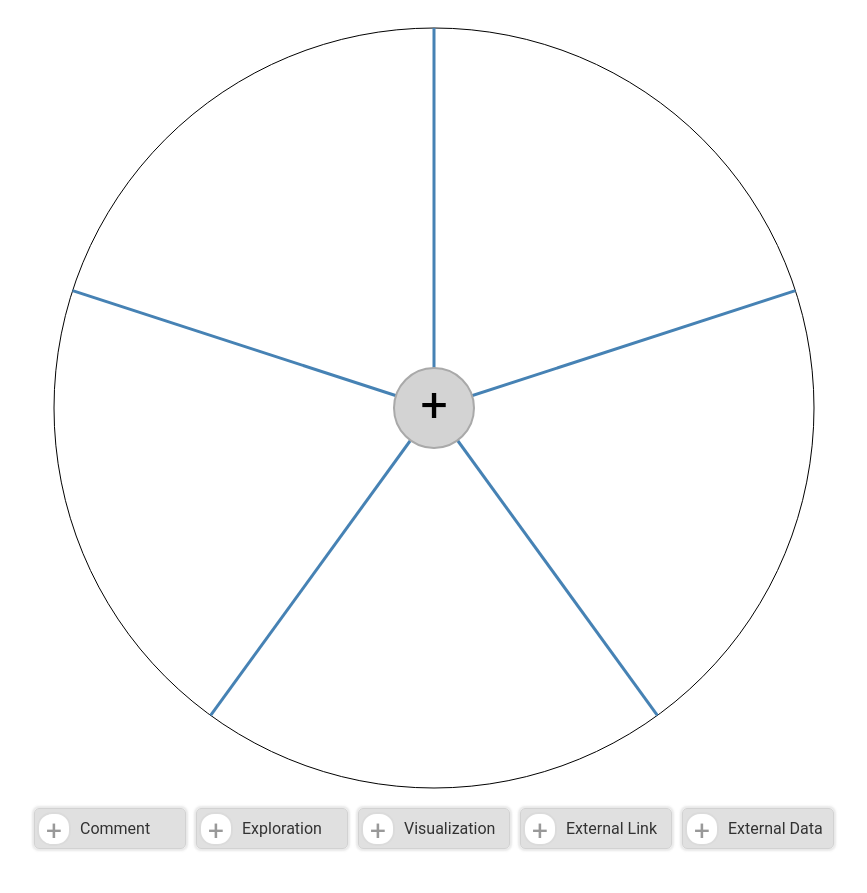
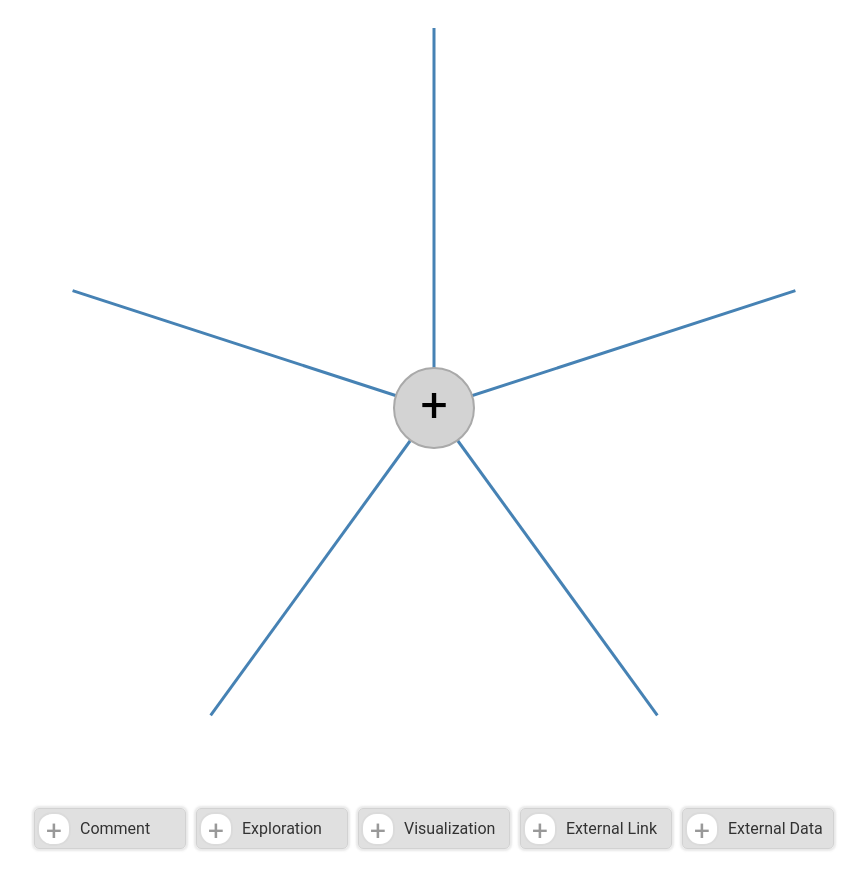
Before and after one commit to ResidentMario/data-graphs, a React app: page / in a window 1280 px wide. Shown: the whole page, without its empty margins (206-1073 px from the left). Built offline with nearby package versions, Linux system fonts and the light colour scheme.

Commit message:
Some visual tweaks and de-overplotting.

```diff
--- a/index.css
+++ b/index.css
@@ -21,7 +21,7 @@
     stroke: darkgray;
     stroke-width: 2px;
 }
-.data-package-node-circle:hover {
+.data-package-node-mouseover {
     stroke: black;
     fill: #eee;
     cursor: pointer;
--- a/src/containers/graph.js
+++ b/src/containers/graph.js
@@ -13,18 +13,12 @@ class Graph extends Component {
         let r = 380;
         let node_r = 40;
 
-        viz.append("circle")
-            .attr("r", r)
-            .attr("cx", "0")
-            .attr("cy", "0")
-            .attr("stroke", "black")
-            .attr("fill", "transparent");
-
         const degreesToRadians = d => d * (Math.PI / 180);
 
         let pentagon_points = [...Array(5).keys()]
             .map(i => [r * Math.cos(degreesToRadians(90 - 72 * i)), r * Math.sin(degreesToRadians(90 - 72 * i))]);
 
+        // Note: this overplots.
         viz.append("g")
             .selectAll("line")
             .data(pentagon_points)
@@ -65,6 +59,7 @@ class Graph extends Component {
             return [node_depth * Math.cos(degreesToRadians(angle)), node_depth * Math.sin(degreesToRadians(angle))];
         }
 
+        d3.select(".data-package-node-circle").remove();
         viz.append("circle")
             .attr("cx", 0)
             .attr("cy", 0)
@@ -72,7 +67,9 @@ class Graph extends Component {
             .classed("data-package-node-circle", true)
             .classed("data-package-node-circle-todo", this.props.data_package_defined)
             .classed("data-package-node-circle-initialized", !this.props.data_package_defined)
-            .on("click", () => { this.props.onClickDataPackageNode(); });
+            .on("click", () => { this.props.onClickDataPackageNode(); })
+            .on("mouseover", () => { d3.select(".data-package-node-circle").classed("data-package-node-mouseover", true); })
+            .on("mouseout",  () => { d3.select(".data-package-node-circle").classed("data-package-node-mouseover", false); });
 
         let data_package_node_text_label = this.props.data_package_defined ? '💾' : '+';
         viz.append("text")
@@ -82,7 +79,9 @@ class Graph extends Component {
             .attr("text-anchor", "middle")
             .attr("alignment-baseline", "middle")
             .text(data_package_node_text_label)
-            .on("click", () => { this.props.onClickDataPackageNode(); });
+            .on("click", () => { this.props.onClickDataPackageNode(); })
+            .on("mouseover", () => { d3.select(".data-package-node-circle").classed("data-package-node-mouseover", true); })
+            .on("mouseout",  () => { d3.select(".data-package-node-circle").classed("data-package-node-mouseover", false); });
 
         for (let cls of Object.keys(this.props.contents)) {
 
@@ -101,7 +100,7 @@ class Graph extends Component {
                     .attr("stroke-width", "2px")
                     .attr('transform', 'scale(1, -1)')
                     .classed("node-circle", true)
-                    .on("click", () => { console.log("HELLO!"); this.props.onClickAnnotationNode(cls, item_idx) })
+                    .on("click", () => { this.props.onClickAnnotationNode(cls, item_idx) })
             });
         }
 
```
